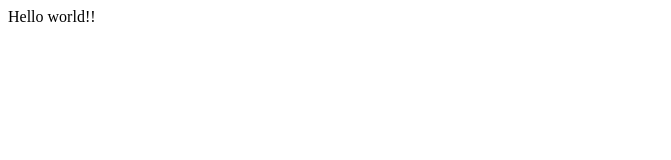
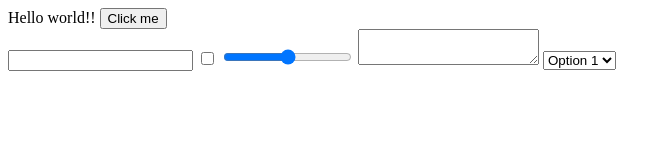
Before and after one commit to dan-homisak/dan-homisak_website, a plain HTML site: page index.html in a window 1280 px wide. Shown: the whole page, without its empty margins (0-671 px from the left). Drawn offline with Linux system fonts and the light colour scheme.

```diff
--- a/index.html
+++ b/index.html
@@ -3,40 +3,22 @@
   <head>
     <title>I'm the Dan website</title>
     <link rel="stylesheet" type="text/css" href="./styles.css" />
-    <script src="./index.js"></script>
   </head>
   <body>
     Hello world!!
-    <!-- <h1>h1</h1>
-    <h2>h2</h2>
-    <h3>h3</h3>
-    <h4>h4</h4>
-    <h5 class="my-class">h5</h5>
-    <h6>h6</h6>
+    <button id="my-cool-button">Click me</button>
+    <div id="container"></div>
 
-    <div class="foo">
-      <div>q</div>
-      <div>w</div>
-      <div>e</div>
-      <div>r</div>
-      <div>t</div>
-    </div>
-    <p>my very cool text should be blue</p>
+    <input />
+    <input type="checkbox" />
+    <input type="range" />
+    <textarea></textarea>
+    <select>
+      <option>Option 1</option>
+      <option>Option 2</option>
+      <option>Option 3</option>
+    </select>
 
-    <ul>
-      <li class="my-class">item 1</li>
-      <li>item 2</li>
-      <li>item 3</li>
-      <li>item 4</li>
-      <li>item 5</li>
-    </ul>
-
-    <ol>
-      <li>item 1</li>
-      <li>item 2</li>
-      <li>item 3</li>
-      <li>item 4</li>
-      <li>item 5</li>
-    </ol> -->
+    <script src="./index.js"></script>
   </body>
 </html>
```
